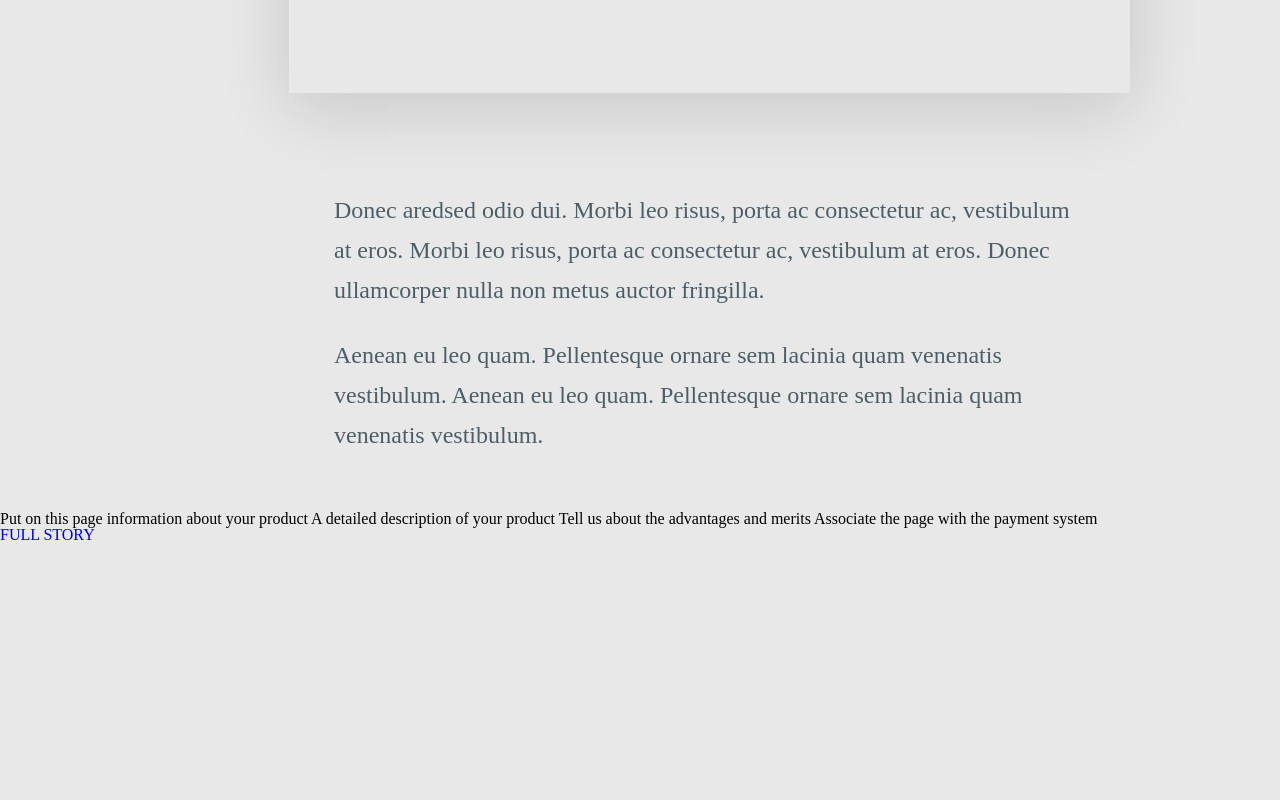
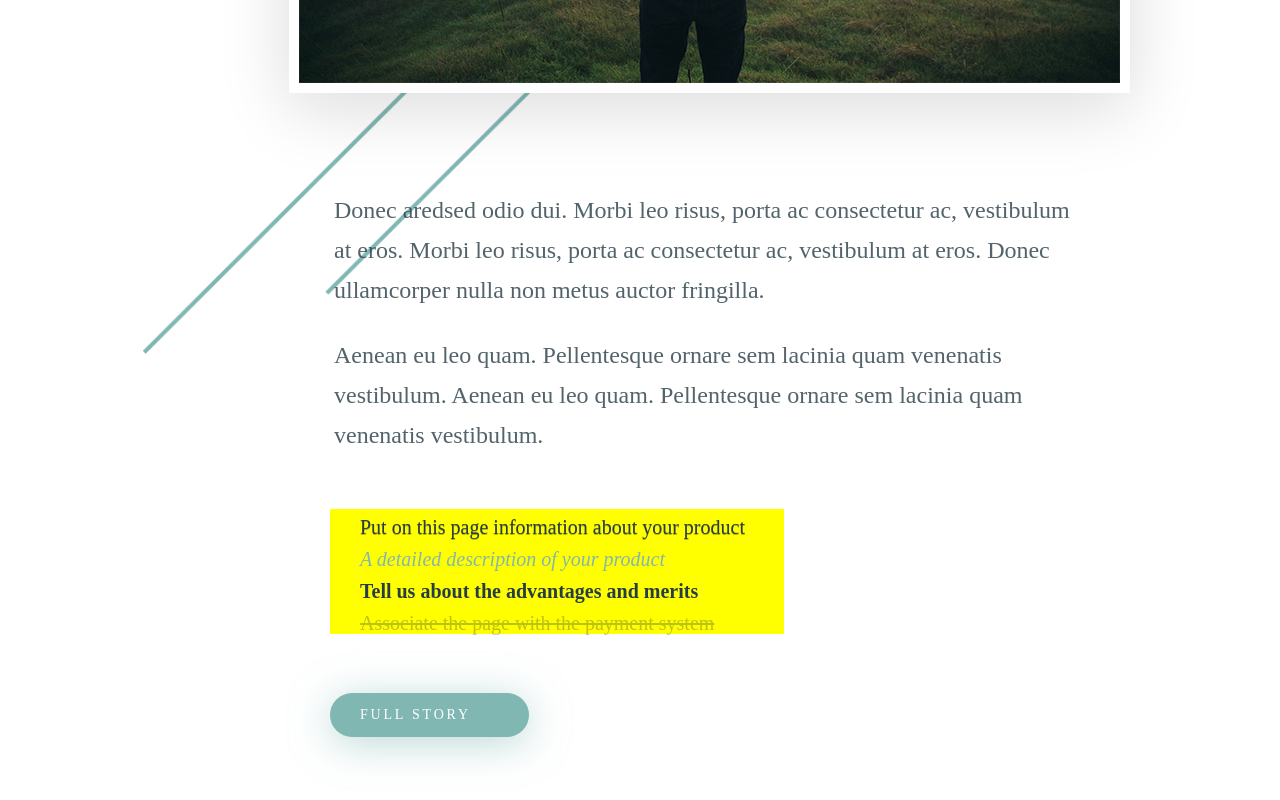
Before and after one commit to Valery006/first, a plain HTML site: page index.html in a window 1280 px wide. Shown: the part 826-1626 px from the top of the page. Drawn offline with Linux system fonts and the light colour scheme; files whose address does not match are found by name.

Commit message:
almost ready

```diff
--- a/css/style.css
+++ b/css/style.css
@@ -41,7 +41,17 @@ body{
 	width: 1440px;
 	height: 1700px;
 	background-color: #e8e8e8;
+	background: url('F:/web/2023/css5/css5/img/Ellipse.png');
+	background-position: 142px 131px;
+	background-repeat: no-repeat;
+	background-size: 1175px 1049px;
 }
+
+/*.bodyBlock{
+	width: 1440px;
+	height: 1700px;
+	background-color: #e8e8e8;
+}*/
 
 h1{
 	width: 67px;
@@ -78,12 +88,13 @@ h2{
 	height: 561px;
 	box-shadow: 0 15px 65px rgba(15, 16, 16, 0.15);
 	margin: 0 310px 97px 289px;
+	background: url('F:/web/2023/css5/css5/img/light-man.png')center no-repeat, url('F:/web/2023/css5/css5/img/white.png');
 }
 
 .textBlock{
 	width: 736px;
 	height: 257px;
-	margin: 0 370px 64px 334px;
+	margin: 0 370px 62px 334px;
 }
 
 .text1{
@@ -110,3 +121,100 @@ h2{
 	line-height: 40px;
 	text-align: left;
 }
+
+.listBlock{
+	width: 454px;
+	height: 125px;
+	margin: 0 652px 59px 330px;
+	background-color: yellow;
+}
+
+.pieceList1{
+	display: block;
+	width: 421px;
+	height: 19px;
+	text-shadow: 0 1px 0 rgba(0, 0, 0, 0.3);
+	color: #273d46;
+	font-family: "Arial MT";
+	font-size: 20px;
+	font-weight: 400;
+	font-style: normal;
+	letter-spacing: normal;
+	line-height: 36px;
+	text-align: left;
+	margin: 0 0 13px 30px;
+}
+
+.pieceList2{
+	display: block;
+	width: 421px;
+	height: 19px;
+	color: #80b7b3;
+	font-family: "Arial MT";
+	font-size: 20px;
+	font-weight: 400;
+	font-style: italic;
+	letter-spacing: normal;
+	line-height: 36px;
+	text-align: left;
+	margin: 0 0 13px 30px;
+}
+
+.pieceList3{
+	display: block;
+	width: 421px;
+	height: 19px;
+	color: #273d46;
+	font-family: "Arial MT";
+	font-size: 20px;
+	font-weight: bold;
+	font-style: normal;
+	letter-spacing: normal;
+	line-height: 36px;
+	text-align: left;
+	margin: 0 0 13px 30px;
+}
+
+.pieceList4{
+	display: block;
+	width: 421px;
+	height: 19px;
+	opacity: 0.3;
+	color: #273d46;
+	font-family: "Arial MT";
+	font-size: 20px;
+	font-weight: 400;
+	font-style: normal;
+	letter-spacing: normal;
+	line-height: 36px;
+	text-align: left;
+	text-decoration: line-through;
+	margin: 0 0 59px 30px;
+}
+
+.button{
+	width: 199px;
+	height: 44px;
+	background-color: #80b7b3;
+	margin: 0 911px 137px 330px;
+	border-radius: 50px;
+	box-shadow: 0 6px 40px rgba(128, 183, 179, 0.54);
+}
+
+.link{
+	display: block;
+	width: 115px;
+	height: 15px;
+	margin: 0 0 0 30px;
+	padding: 2px 0 0 0;
+	color: #ffffff;
+	font-family: "Arial MT";
+	font-size: 14px;
+	font-weight: 400;
+	font-style: normal;
+	letter-spacing: normal;
+	line-height: 40px;
+	text-align: left;
+	text-transform: uppercase;
+	letter-spacing: 2.8px;
+}
--- a/index.html
+++ b/index.html
@@ -14,6 +14,7 @@
 </head>
 <body>
 
+	<div class="bodyBlock">
 		<h1>travel</h1>
 
 		<h2>Donec sed odio dui. Cras mattis consectetur purus sit amet fermentum. </h2>
@@ -32,7 +33,10 @@
 			<span class="pieceList4">Associate the page with the payment system</span>
 		</div>
 
-<a target="blank" href="https://www.google.ru/" class="link">FULL STORY</a>
+		<div class="button">
+			<a target="blank" href="https://www.google.ru/" class="link">Full story</a>
+		</div>
+	</div>
 
 </body>
 </html>
```
Also changed, not shown: img/Layer.png (added), img/white.PNG (added). Lines whose indentation alone changed are shown as unchanged.
